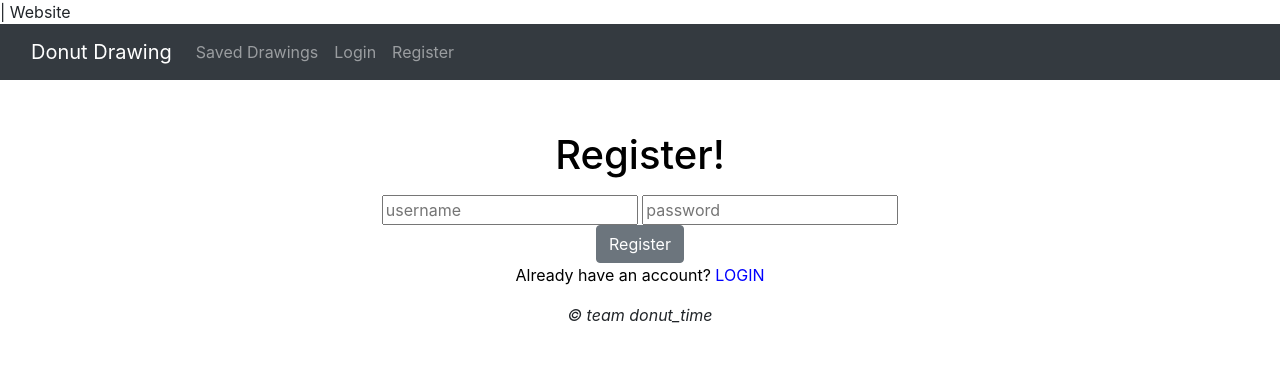
After one commit to KennyLi/donuttime, a Flask app: page /reg in a window 1280 px wide. The commit adds this page. Shown: the top 376 px of the page. Run offline with Flask 2, Linux system fonts and the light colour scheme; some libraries are stand-ins or nearby versions.

Commit message:
worked on login/register

```diff
--- a/app.py
+++ b/app.py
@@ -4,6 +4,9 @@ from flask import Flask, request, render_template, \
      flash, session, url_for, redirect
 
 from util import db
+
+from passlib.hash import sha256_crypt
+
 
 app = Flask(__name__)
 
@@ -12,8 +15,83 @@ app.secret_key = os.urandom(32)
 #root route
 @app.route("/")
 def home():
+    #if username in session:
+        #enable save
     return render_template("draw.html")
 
+@app.route("/login")
+def login():
+    return render_template("auth.html")
+
+@app.route("/logout")
+def logout():
+    '''
+    Logs user out of session by popping them from the session. Returns user to log-in screen
+    '''
+    if 'username' in session:
+        session.pop('username')
+        return redirect(url_for('authPage'))
+    else:
+        return redirect(url_for('home'))
+
+@app.route("/auth",methods=['GET','POST'])
+def authPage():
+    '''
+    Authenticates user signing in. Checks to see if password is correct or not;
+    if correct, logs user in. If not, flashes "incorrect credentials"
+    '''
+    if 'username' in session:
+        username = session['username']
+        return redirect(url_for('home'))
+    else:
+        try:
+            username=request.form['username'] #username
+            password = search.password(username) #password that matches the username
+            if password == None: #if credentials are incorrect
+                flash('Wrong Username or Password!')
+                return redirect(url_for('login')) #redirects
+            elif sha256_crypt.verify(request.form['password'], password[0]): #if password is correct, login
+                session['username'] = username
+                return redirect(url_for('authPage'))
+            else: #else credentials are wrong
+                flash('Wrong Username or Password!')
+                return redirect(url_for('login'))
+        except:
+            return redirect(url_for('login'))
+
+@app.route("/reg",methods=['GET','POST'])
+def register():
+    '''
+    Loads the template that takes information and allows user to register,
+    creating a new account that they can sign into session with
+    '''
+    if 'username' in session:
+        return redirect(url_for('authPage'))
+    return render_template('reg.html')
+
+@app.route("/added",methods=['GET','POST'])
+def added():
+    '''
+    Checks to see if username is unique,
+    flashes "username taken" if it is,
+    adds user and password to database if not and sends to home
+    '''
+    try:
+        if request.form['password'] == request.form['confirmpassword']:
+            newUsername = request.form['username']
+            newPassword = sha256_crypt.encrypt(request.form['password']) #encrypts password
+            userList = search.username(newUsername)
+            if userList == [] : #if username isn't taken
+                #add to database
+                return redirect(url_for('home'))
+            else: #if username is taken
+                flash('Username Taken')
+                return redirect(url_for('reg'))
+        else:
+            flash("Passwords don't match")
+            return redirect(url_for('reg'))
+    except:
+        return redirect(url_for('home'))
 
 @app.route("/test")
 def test():
--- /dev/null
+++ b/templates/auth.html
@@ -0,0 +1,39 @@
+{% extends 'base.html' %}
+
+{% block title %}
+<title> Log In Page </title>
+{% endblock %}
+
+{% block content %}
+<div class="text-center" style="padding:50px 0">
+  <div class="container">
+    <h1>{% block heading %} LOGIN {% endblock %}</h1>
+  <div class="login">
+    {% block action %}
+    <form action="/auth" method = "POST">
+      {% endblock %}
+      <div class="loginBackground">
+	<div id="flashedMessages">
+	  {% set msgs = get_flashed_messages() %}
+	  {% for each in msgs %}
+	  <h5 style="color:#ff2821">{{each}}</h5>
+	      <br>
+	      {% endfor %}
+	</div>
+	<div class="form">
+	  <input type="text" class="formBackground" name="username" placeholder="username">
+    <input type="password" class="formBackground" name="password" placeholder="password">
+	</div>
+	<div class="form">
+	  <button class="button btn btn-secondary" type="submit"> {% block submit %} Login {% endblock %} </button>
+	</div>
+      </div>
+  </div>
+  </form>
+  <div class="register">
+    {% block text %}
+    <p style="color:black">New user? <a href="/reg" style="color:blue">Create new account</a></p>
+    {% endblock %}
+  </div>
+</div>
+{% endblock %}
--- a/templates/base.html
+++ b/templates/base.html
@@ -19,7 +19,7 @@
                 <ul class="nav navbar-nav">
                     <li class="nav-item"><a class="nav-link" href="/saved">Saved Drawings</a></li>
                     <li class="nav-item"><a class="nav-link" href="/login">Login</a></li>
-                    <li class="nav-item"><a class="nav-link" href="/register">Register</a></li>
+                    <li class="nav-item"><a class="nav-link" href="/reg">Register</a></li>
                 </ul>
             </div>
         </div>
--- /dev/null
+++ b/templates/reg.html
@@ -0,0 +1,35 @@
+{% extends 'auth.html' %}
+
+{% block title %}
+<title> Register Page </title>
+{% endblock %}
+
+
+
+{% block heading %}
+
+<div class="container">
+          <div class="col-md-12">
+          </div>
+          <!-- <img src="/static/logo.png" alt="logo" width="230"> -->
+
+<p style="color: Black"> Register!</p>
+{% endblock %}
+
+{% block action %}
+<form action="/added" method = "POST">
+{% endblock %}
+
+{% block other %}
+<div class="form">
+  <input type="password" class="formBackground" name="confirmpassword" placeholder="confirm password">
+</div>
+{% endblock %}
+
+{% block submit %}
+Register
+{% endblock %}
+
+{% block text %}
+<p style="color: black"> Already have an account? <a href="/login" style="color: blue"> LOGIN </a> </p>
+{% endblock %}
```
Also changed, not shown: templates/login.html (added, +57 -0 lines).
